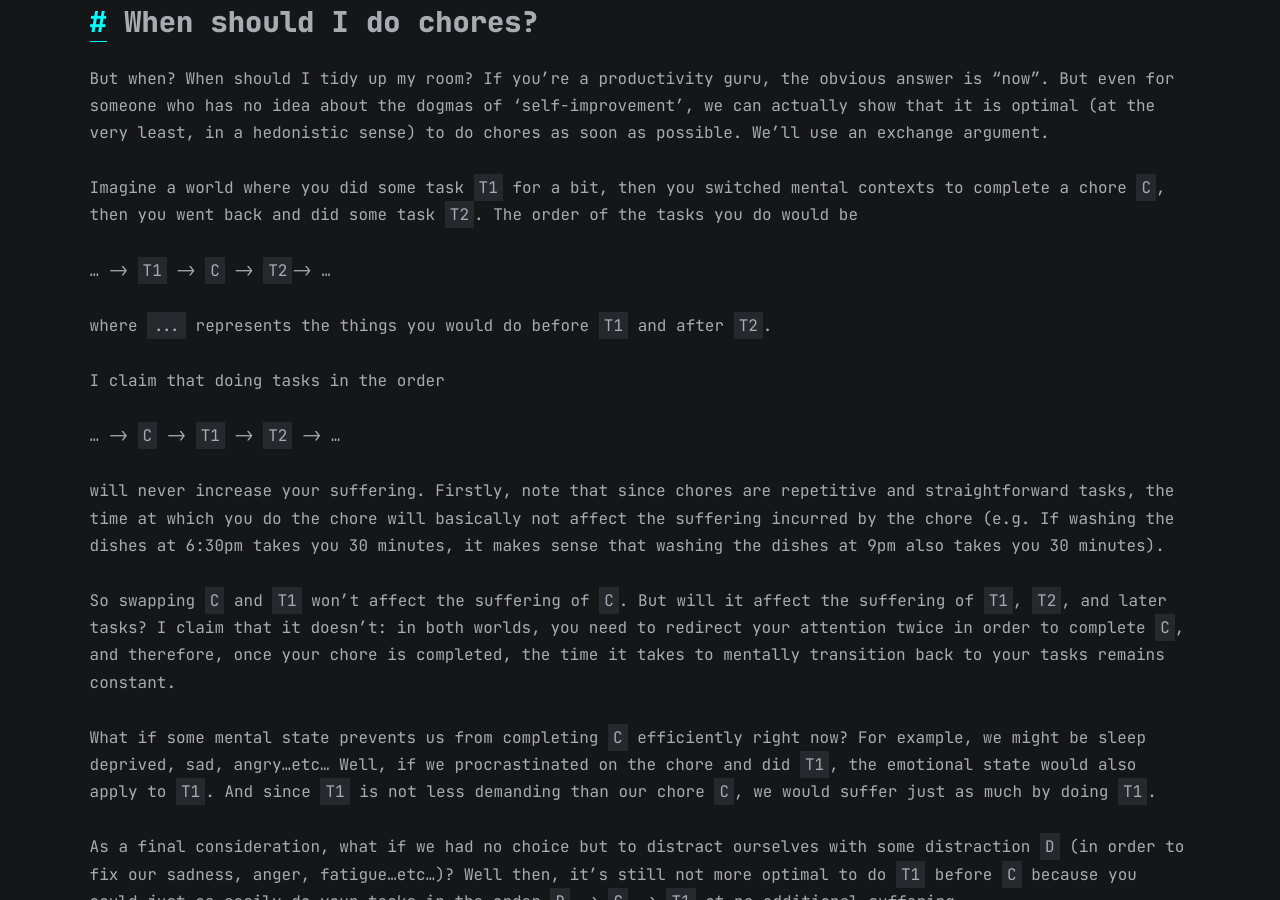
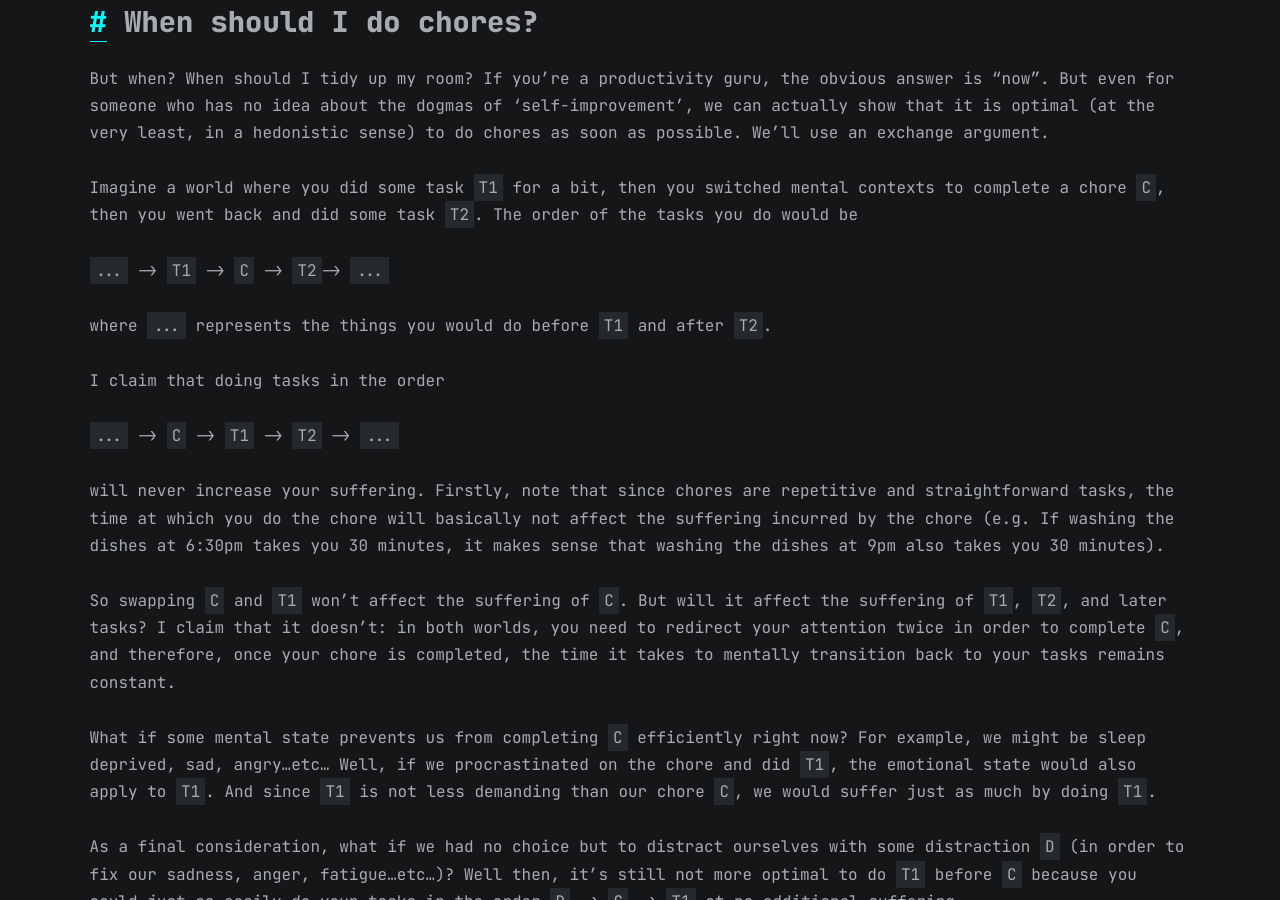
Before and after one commit to heavylightdecomp/blog, a Jekyll site: the page built from all_collections/_posts/2025-03-17-chore-mind-cue.md, in a window 1280 px wide and 900 px high, scrolled down 996 px. Built offline with Jekyll 4.4.1, drawn with Linux system fonts in a browser that asks for light colours.

```diff
--- a/all_collections/_posts/2025-03-17-chore-mind-cue.md
+++ b/all_collections/_posts/2025-03-17-chore-mind-cue.md
@@ -27,13 +27,13 @@ But when? When should I tidy up my room? If you're a productivity guru, the obvi
 
 Imagine a world where you did some task `T1` for a bit, then you switched mental contexts to complete a chore `C`, then you went back and did some task `T2`. The order of the tasks you do would be
 
-... -> `T1` -> `C` -> `T2`-> ...
+`...` -> `T1` -> `C` -> `T2`-> `...`
 
 where `...` represents the things you would do before `T1` and after `T2`.
 
 I claim that doing tasks in the order
 
-... -> `C` -> `T1` -> `T2` -> ...
+`...` -> `C` -> `T1` -> `T2` -> `...`
 
 will never increase your suffering. Firstly, note that since chores are repetitive and straightforward tasks, the time at which you do the chore will basically not affect the suffering incurred by the chore (e.g. If washing the dishes at 6:30pm takes you 30 minutes, it makes sense that washing the dishes at 9pm also takes you 30 minutes).
 
```
